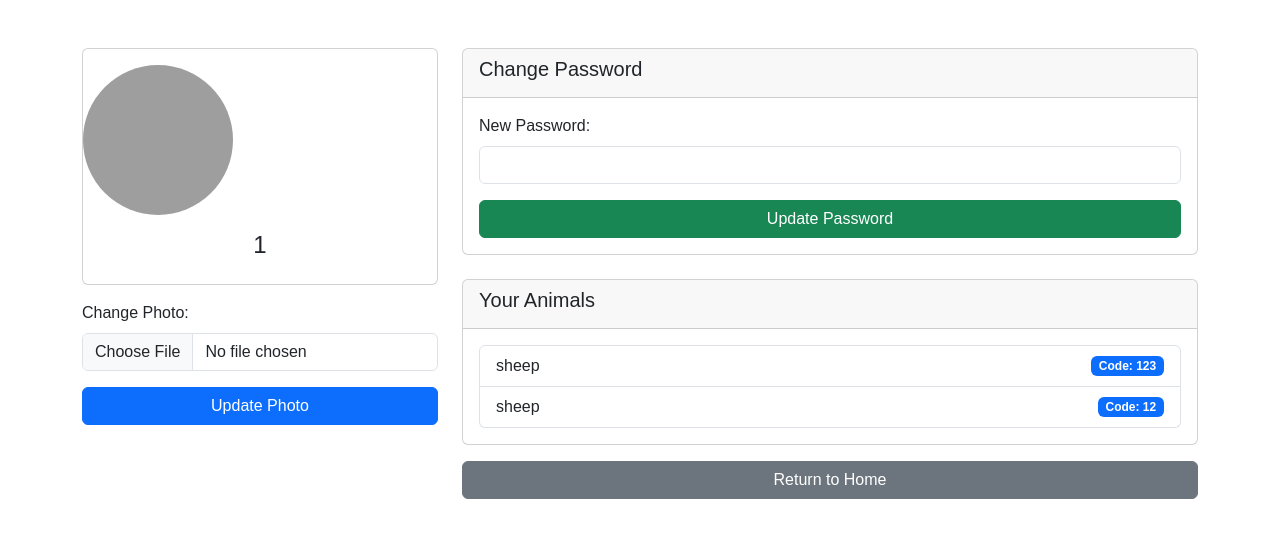
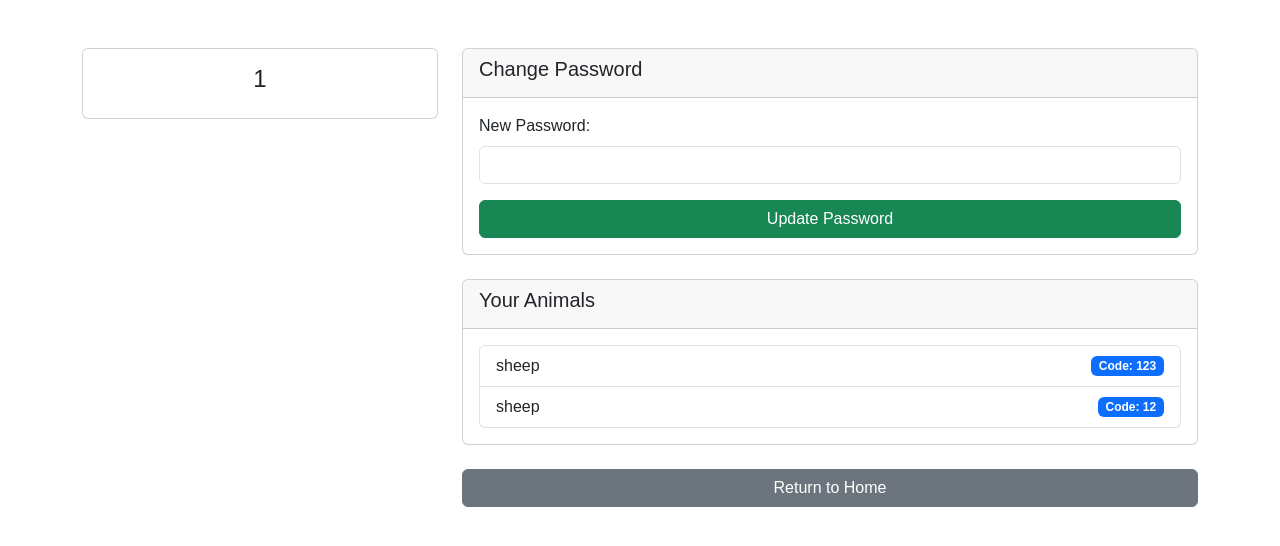
Before and after one commit to cedrusdang/IoT_UWA_Project_G22, a Flask app: page /profile in a window 1280 px wide. Shown: the top 546 px of the page. Run offline with Flask 3, Linux system fonts and the light colour scheme; a user stored in the database is signed in; grey boxes are pictures that could not be loaded.

Commit message:
adjust profile page
delete upload photo function

```diff
--- a/application/routes.py
+++ b/application/routes.py
@@ -139,12 +139,6 @@ def profile():
             db.session.commit()
             flash('Password updated successfully.')
 
-        if 'avatar' in request.files:
-            avatar = request.files['avatar']
-            if avatar:
-                avatar_filename = f"{user.id}_avatar.png"
-                avatar.save(os.path.join('static/uploads', avatar_filename))
-                flash('Avatar updated successfully.')
 
         return redirect(url_for('main_routes.profile'))
 
--- a/application/templates/profile.html
+++ b/application/templates/profile.html
@@ -10,29 +10,18 @@
 <body>
     <div class="container mt-5">
         <div class="row">
+            <!-- User Info Section -->
             <div class="col-md-4">
-
                 <div class="card text-center">
-                    <img src="{{ url_for('static', filename='uploads/' ~ user.id ~ '_avatar.png') }}" alt="User Photo" class="card-img-top rounded-circle mt-3" style="width:150px;height:150px;object-fit:cover;">
                     <div class="card-body">
                         <h4 class="card-title">{{ user.username }}</h4>
-                        <p class="card-text">{{ user.email }}</p>
                     </div>
                 </div>
+            </div>
 
 
-                <form action="{{ url_for('main_routes.profile') }}" method="POST" enctype="multipart/form-data" class="mt-3">
-                    <div class="mb-3">
-                        <label for="avatar" class="form-label">Change Photo:</label>
-                        <input type="file" name="avatar" class="form-control" accept="image/*">
-                    </div>
-                    <button type="submit" class="btn btn-primary w-100">Update Photo</button>
-                </form>
-            </div>
-
             <div class="col-md-8">
-
-                <div class="card">
+                <div class="card mb-4">
                     <div class="card-header">
                         <h5>Change Password</h5>
                     </div>
@@ -48,7 +37,7 @@
                 </div>
 
 
-                <div class="card mt-4">
+                <div class="card mb-4">
                     <div class="card-header">
                         <h5>Your Animals</h5>
                     </div>
@@ -56,16 +45,17 @@
                         <ul class="list-group">
                             {% for animal in animals %}
                             <li class="list-group-item d-flex justify-content-between align-items-center">
-                                {{ animal.name }} <span class="badge bg-primary">Code: {{ animal.code }}</span>
+                                {{ animal.name }}
+                                <span class="badge bg-primary">Code: {{ animal.code }}</span>
                             </li>
                             {% else %}
-                            <li class="list-group-item">No animals found.</li>
+                            <li class="list-group-item text-center">No animals found.</li>
                             {% endfor %}
                         </ul>
                     </div>
                 </div>
 
-                <a href="{{ url_for('main_routes.index') }}" class="btn btn-secondary mt-3 w-100">Return to Home</a>
+                <a href="{{ url_for('main_routes.index') }}" class="btn btn-secondary w-100">Return to Home</a>
             </div>
         </div>
     </div>
```
